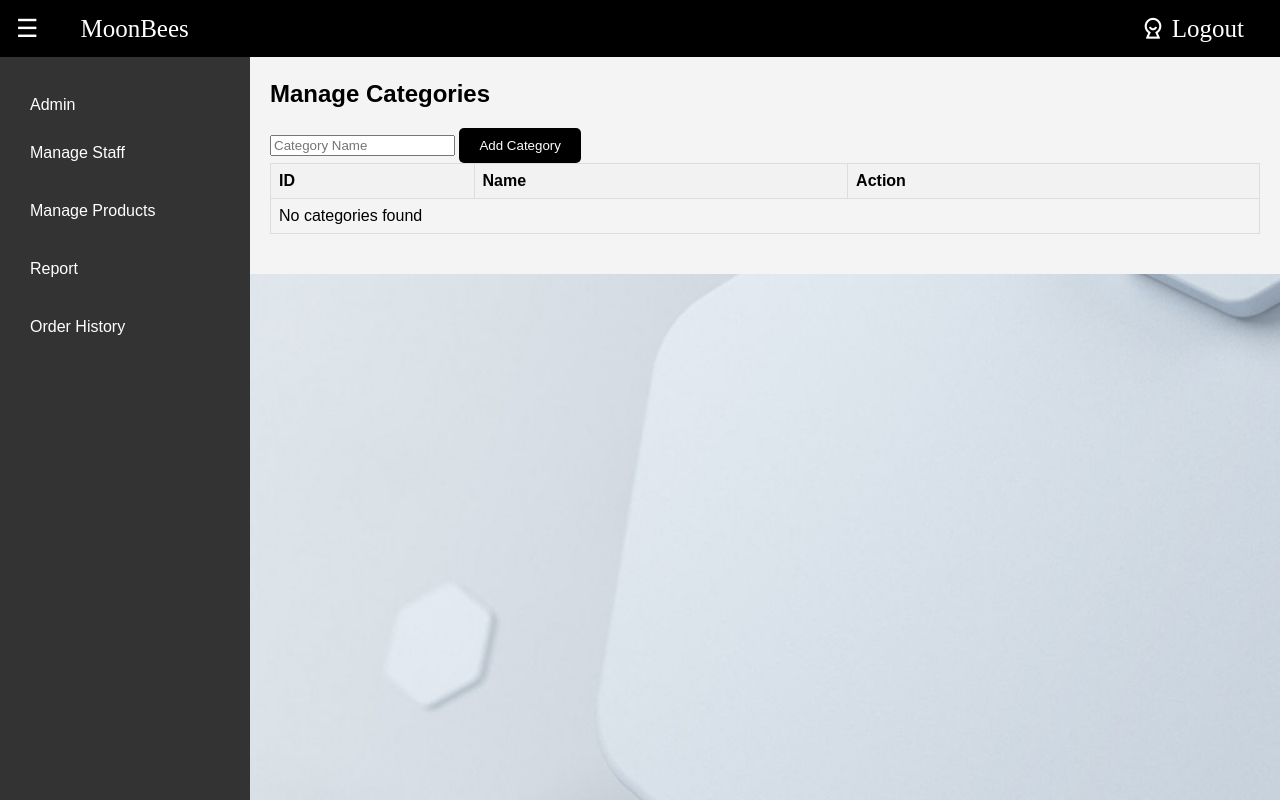
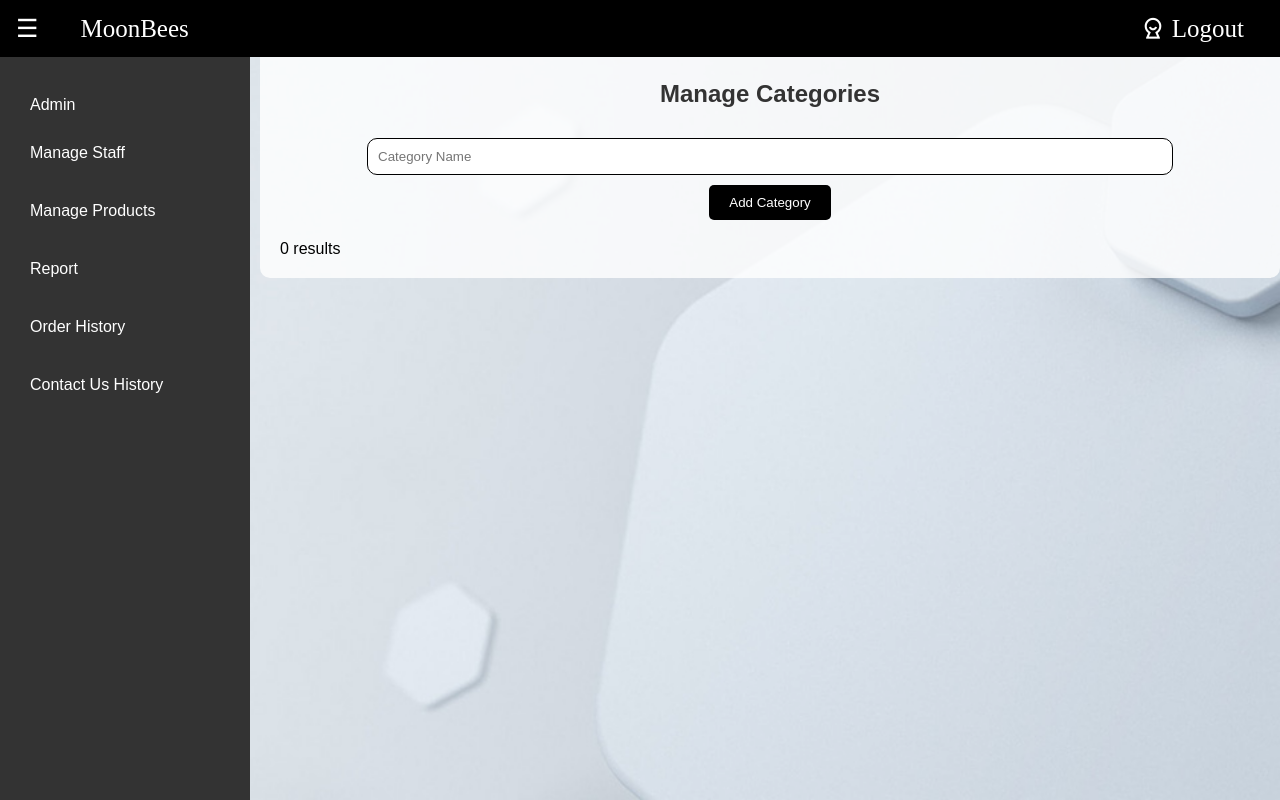
Before and after one commit to CHAAIKHONG/Delivary-Ordering-System, a PHP site: page /Admin/managecategory.php in a window 1280 px wide. Run offline with PHP 8.4, Linux system fonts and the light colour scheme; data that the repository does not hold is empty.

Commit message:
fuckdamp

```diff
--- a/Admin/mainmenu.html
+++ b/Admin/mainmenu.html
@@ -177,6 +177,10 @@ body, html {
                             <img src="category.jpg" alt="Manage Category">
                             Manage Category
                         </button>
+                        <button class="option" onclick="location.href='contactus.php'">
+                            <img src="contact.png" alt="Contact Us">
+                            Manage Category
+                        </button>
                     </div>
                 </div>
             </div>
--- a/Admin/managecategory.php
+++ b/Admin/managecategory.php
@@ -48,11 +49,20 @@ body {
             font-family: initial;
         }
 
+        .toggle-btn {
+            background-color: black;
+            color: white;
+            border: none;
+            padding: 14px 16px;
+            cursor: pointer;
+            font-size: 25px;
+            margin-right: 10px;
+        }
+
         body, html {
             height: 100%;
             margin: 0;
             position: relative;
-        font-family: Arial, sans-serif;
         }
 
         .sidebar {
@@ -85,58 +99,49 @@ body {
             padding: 10px;
             transition: background-color 0.3s ease;
         }
+
         .sidebar nav ul li a:hover {
             background-color: #575757;
         }
 
-    .toggle-btn {
-        background-color: black;
-        color: white;
-        border: none;
-        padding: 14px 16px;
-        cursor: pointer;
-        font-size: 25px;
-        margin-right: 10px;
-    }
-
         .content-wrapper {
-            margin-left: 250px;
-            flex: 1;
+            margin-left: 260px;
             padding: 20px;
-            padding-top: 60px;
-            background-color: #f4f4f4;
             transition: margin-left 0.3s ease;
+            background-color: rgba(255, 255, 255, 0.8);
+            border-radius: 10px;
         }
 
         .content-wrapper.collapsed {
             margin-left: 0;
         }
 
-        .categories {
+        h2 {
+            text-align: center;
+            color: #333;
+            margin-top: 0; /* Remove default margin */
+            padding-top: 60px;
+        }
+
+        form {
             display: flex;
+            justify-content: center;
             align-items: center;
+            flex-direction: column;
             margin-bottom: 20px;
         }
 
-        .categories button {
-            background-color: #007bff;
-            color: white;
-            border: none;
-            padding: 10px 20px;
-            margin-right: 10px;
-            border-radius: 5px;
-            cursor: pointer;
-            transition: background-color 0.3s ease;
+        form input[type="text"] {
+            padding: 10px;
+            margin: 10px 0;
+            width: 80%;
+            border: 1px solid #ccc;
+            border-radius: 10px;
+            border-color:black;
         }
 
-        .categories button:hover {
-            background-color: #0056b3;
-        }
-
-        .add-product-btn {
-            margin-left: auto;
-            margin-right: 0;
-            background-color: black;
+        form button {
+            background-color: #007bff;
             color: white;
             border: none;
             padding: 10px 20px;
@@ -145,30 +150,43 @@ body {
             transition: background-color 0.3s ease;
         }
 
-        .add-product-btn:hover {
+        form button:hover {
+            background-color: #0056b3;
+        }
+
+        form .add-product-btn {
+            background-color: black;
+        }
+
+        form .add-product-btn:hover {
             background-color: yellow;
         }
 
-        .edit-product-btn {
-            margin-left: auto;
-            margin-right: 0;
+        form .edit-product-btn {
             background-color: #ffc107;
             color: black;
-            border: none;
-            padding: 10px 20px;
-            border-radius: 5px;
-            cursor: pointer;
-            transition: background-color 0.3s ease;
         }
 
-        .edit-product-btn:hover {
+        form .edit-product-btn:hover {
             background-color: #e0a800;
+        }
+
+        form .cancel-btn {
+            background-color: red;
+            color: white;
+        }
+
+        form .cancel-btn:hover {
+            background-color: darkred;
         }
 
         table {
             width: 100%;
             border-collapse: collapse;
             margin-bottom: 20px;
+            background-color: white;
+            border-radius: 10px;
+            overflow: hidden;
         }
 
         table, th, td {
@@ -181,7 +199,8 @@ body {
         }
 
         th {
-            background-color: #f2f2f2;
+            background-color: black;
+            color: white;
         }
 
         .actions a {
@@ -281,12 +262,11 @@ body {
                     <a href="javascript:void(0)" onclick="location.href='mainmenu.html'">Admin</a>
                     <ul>
                         <li><a href="javascript:void(0)" onclick="location.href='managestaff.php'">Manage Staff</a></li>
+                        <li><a href="javascript:void(0)" onclick="location.href='Manageproduct.php'">Manage Products</a></li>
+                        <li><a href="javascript:void(0)" onclick="location.href='report.html'">Report</a></li>
+                        <li><a href="javascript:void(0)" onclick="location.href='orderhistory.php'">Order History</a></li>
+                        <li><a href="javascript:void(0)" onclick="location.href='contactus.php'">Contact Us History</a></li>
 
-                        <li><a href="javascript:void(0)" onclick="location.href='Manageproduct.php'">Manage Products</a></li>
-
-                        <li><a href="javascript:void(0)" onclick="location.href='report.html'">Report</a></li>
-
-                        <li><a href="javascript:void(0)" onclick="location.href='orderhistory.php'">Order History</a></li>
                     </ul>
                 </li>
             </ul>
@@ -360,63 +340,50 @@ body {
             }
         }
 
-        if (isset($_GET['edit'])) {
-            $id = $_GET['edit'];
-            $result = $conn->query("SELECT * FROM category WHERE category_id=$id");
-
-            if ($result->num_rows > 0) {
-                $row = $result->fetch_assoc();
-                echo "<script>
-                    document.getElementById('category_id').value = " . $row['category_id'] . ";
-                    document.getElementById('category_name').value = '" . $row['category_name'] . "';
-                    document.getElementById('update-btn').style.display = 'inline-block';
-                    document.getElementById('cancel-btn').style.display = 'inline-block';
-                    document.getElementById('category_name').focus();
-                </script>";
-            }
-        }
-
-        echo "<table>
-        <thead>
-            <tr>
-                <th>ID</th>
-                <th>Name</th>
-                <th>Action</th>
-            </tr>
-        </thead>
-        <tbody>";
-
         $sql = "SELECT * FROM category";
         $result = $conn->query($sql);
 
         if ($result->num_rows > 0) {
+            echo "<table>
+                    <tr>
+                        <th>Category ID</th>
+                        <th>Category Name</th>
+                        <th>Actions</th>
+                    </tr>";
             while ($row = $result->fetch_assoc()) {
-                echo "<tr>";
-                echo "<td>" . $row['category_id'] . "</td>";
-                echo "<td>" . $row['category_name'] . "</td>";
-                echo "<td class='actions'>";
-                echo "<a href='?delete=" . $row['category_id'] . "' class='delete' onclick='return confirm(\"Are you sure you want to delete this category?\")'>Delete</a>";
-                echo "<a href='?edit=" . $row['category_id'] . "' class='edit'>Edit</a>";
-                echo "</td>";
-                echo "</tr>";
+                echo "<tr>
+                        <td>" . $row["category_id"] . "</td>
+                        <td>" . $row["category_name"] . "</td>
+                        <td class='actions'>
+                            <a href='javascript:void(0)' class='edit' onclick='editCategory(" . $row["category_id"] . ", \"" . $row["category_name"] . "\")'>Edit</a>
+                            <a href='?delete=" . $row["category_id"] . "' class='delete' onclick='return confirm(\"Are you sure you want to delete this category?\")'>Delete</a>
+                        </td>
+                    </tr>";
             }
+            echo "</table>";
         } else {
-            echo "<tr><td colspan='3'>No categories found</td></tr>";
+            echo "0 results";
         }
-
-        echo "</tbody>
-        </table>";
 
         $conn->close();
         ?>
     </div>
 
     <script>
+        function editCategory(id, name) {
+            document.getElementById('category_id').value = id;
+            document.getElementById('category_name').value = name;
+            document.getElementById('update-btn').style.display = 'inline-block';
+            document.getElementById('cancel-btn').style.display = 'inline-block';
+            document.getElementById('add-btn').style.display = 'none';
+        }
+
         function cancelEdit() {
             document.getElementById('category_id').value = '';
             document.getElementById('category_name').value = '';
             document.getElementById('update-btn').style.display = 'none';
             document.getElementById('cancel-btn').style.display = 'none';
+            document.getElementById('add-btn').style.display = 'inline-block';
         }
 
         function toggleSidebar() {
--- a/Admin/managestaff.php
+++ b/Admin/managestaff.php
@@ -252,6 +252,8 @@ $result = mysqli_query($connect, $query);
 
                         <li><a href="javascript:void(0)" onclick="location.href='managecategory.php'">Manage Category</a></li>
 
+                        <li><a href="javascript:void(0)" onclick="location.href='contactus.php'">Contact Us History</a></li>
+
                     </ul>
                 </li>
             </ul>
--- a/Admin/report.html
+++ b/Admin/report.html
@@ -209,6 +209,9 @@ body {
 
                             <li><a href="javascript:void(0)" onclick="location.href='managecategory.php'">Manage Category</a></li>
 
+                            <li><a href="javascript:void(0)" onclick="location.href='contactus.php'">Contact Us History</a></li>
+
+
                         </ul>
                     </li>
                 </ul>
```
Also changed, not shown: other parts of Admin/managecategory.php (+13 -46 lines), Admin/Manageproduct.php (+6 -2 lines), Admin/contactus.php (+61 -25 lines), Admin/orderhistory.php (+55 -20 lines), Admin/contact.png (added). Lines whose indentation alone changed are shown as unchanged.
